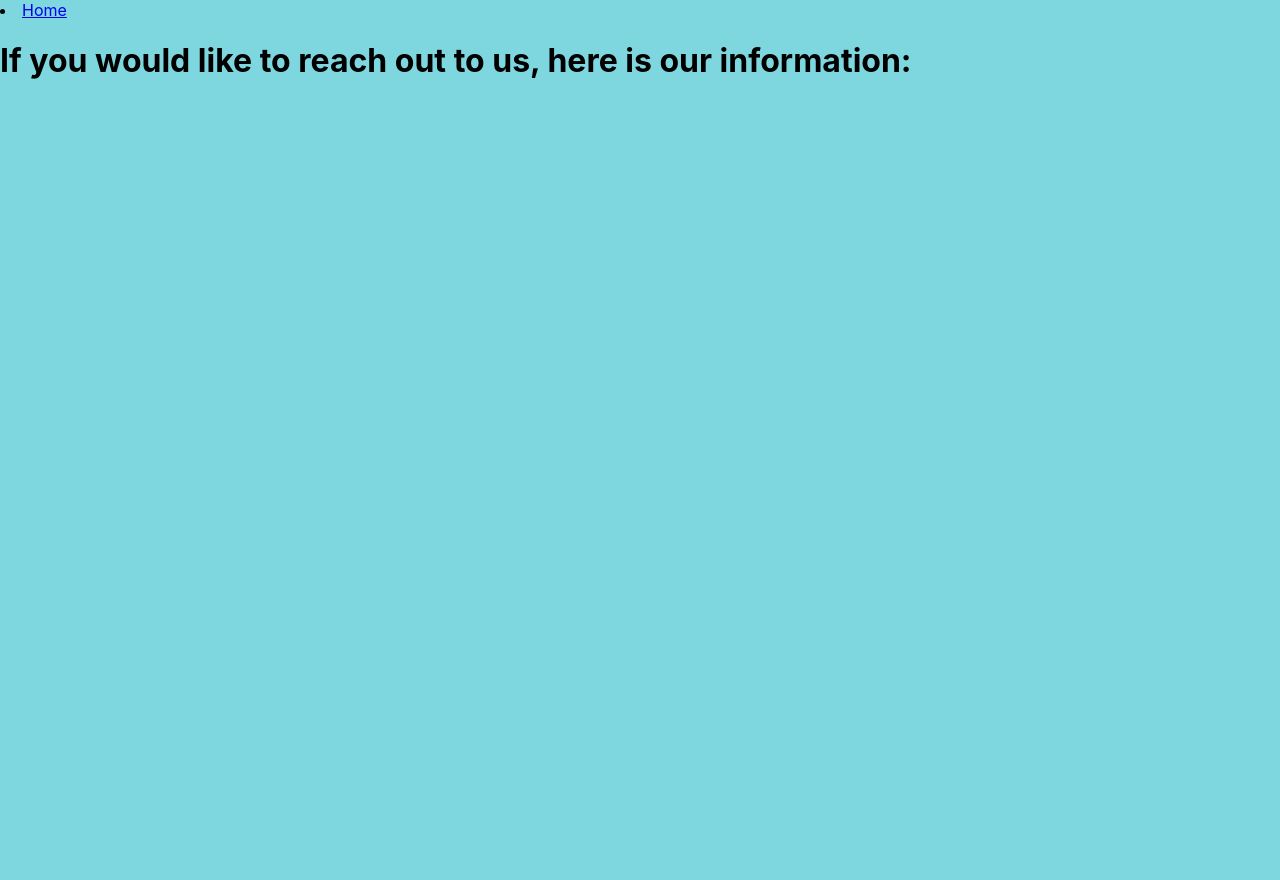
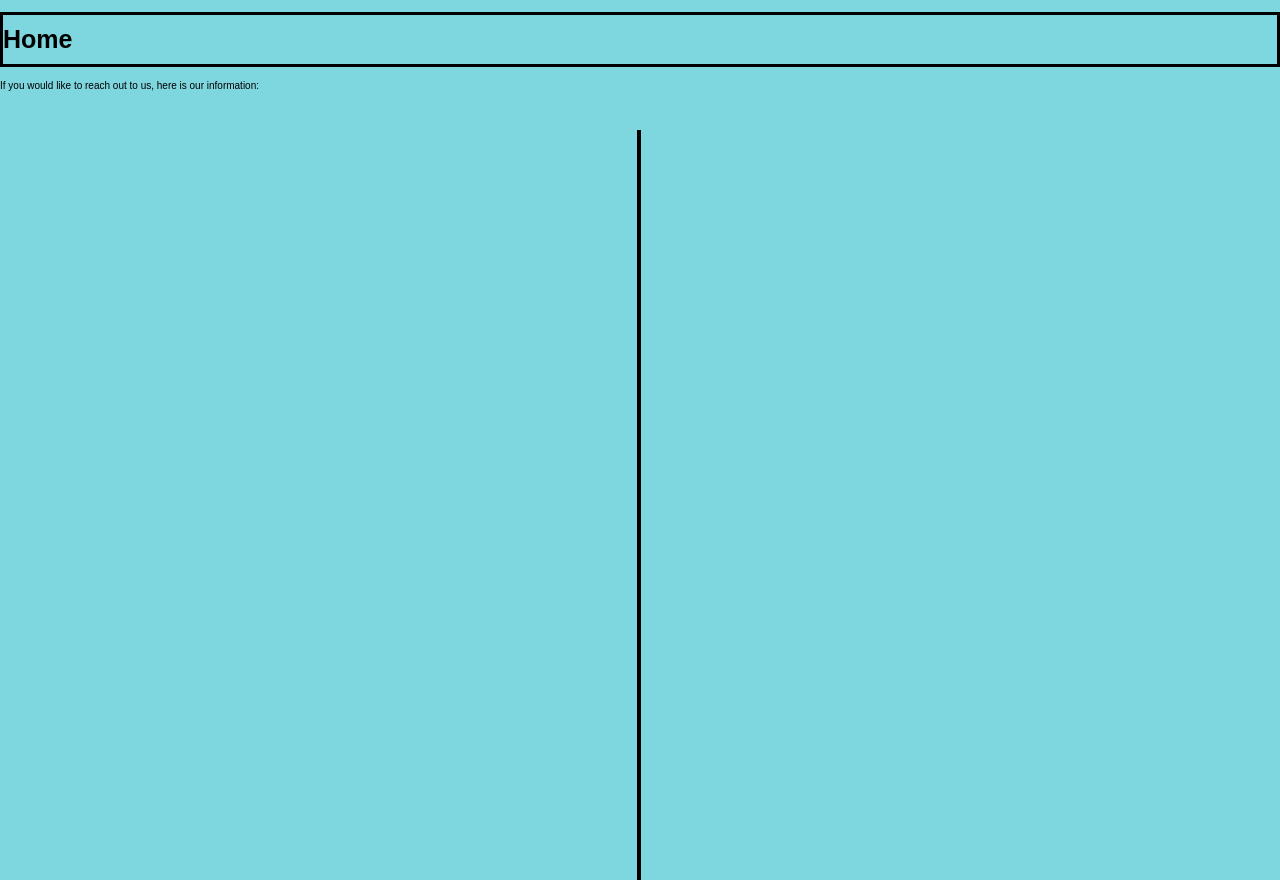
Before and after one commit to shikhardixitprojects/app-class-project, a React (Create React App) app: page /ContactUs in a window 1280 px wide. Before the commit the page ends 800 px from the top, so only its background shows below. Built offline with nearby package versions, Linux system fonts and the light colour scheme.

Commit message:
Styled ContactUs Component

```diff
--- a/src/App.css
+++ b/src/App.css
@@ -17,7 +17,7 @@ body{
   /* background-color: #ABEBC6; */
   /* background-color: #FDA7DF; */
   /* background-color: #FFC312; */
-  font-size: 75px;
+  font-size: 55px;
   font-family: "Arial", sans-serif;
   font-weight: 100;
   font-stretch: ultra-expanded;
@@ -40,7 +40,7 @@ button:visited{
   position: absolute;
   left: 50%;
   margin-left: -3px;
-  top: 150px;
+  top: 130px;
 }
   /* .bobby {
     text-align: left;
@@ -142,7 +142,10 @@ button:visited{
   height: 200px;
   width: 200px;
 }
-
+.contactUsMore {
+  font-family: "Arial", sans-serif;
+  font-size: 10px;
+}
 
 @keyframes App-logo-spin {
   from {
--- a/src/Components/ContactUs.js
+++ b/src/Components/ContactUs.js
@@ -2,9 +2,10 @@ import React from 'react'
 import { Link } from 'react-router-dom'
 
 const ContactUs = () => (
-  <div>
-    <li><Link to='/'>Home</Link></li>
-    <h1>If you would like to reach out to us, here is our information:</h1>
+  <div className = "contactUsMore">
+    <h2><Link to='/' style = {{textDecoration: 'none', color: 'black', fontSize: 25, display: 'flex', borderStyle: 'solid', alignItem: 'flex-end', paddingBottom: '10px', paddingTop: '10px'}}>Home</Link></h2>
+    <p>If you would like to reach out to us, here is our information:</p>
+    <div className = "verticalLine"></div>
   </div>
 )
 
```
